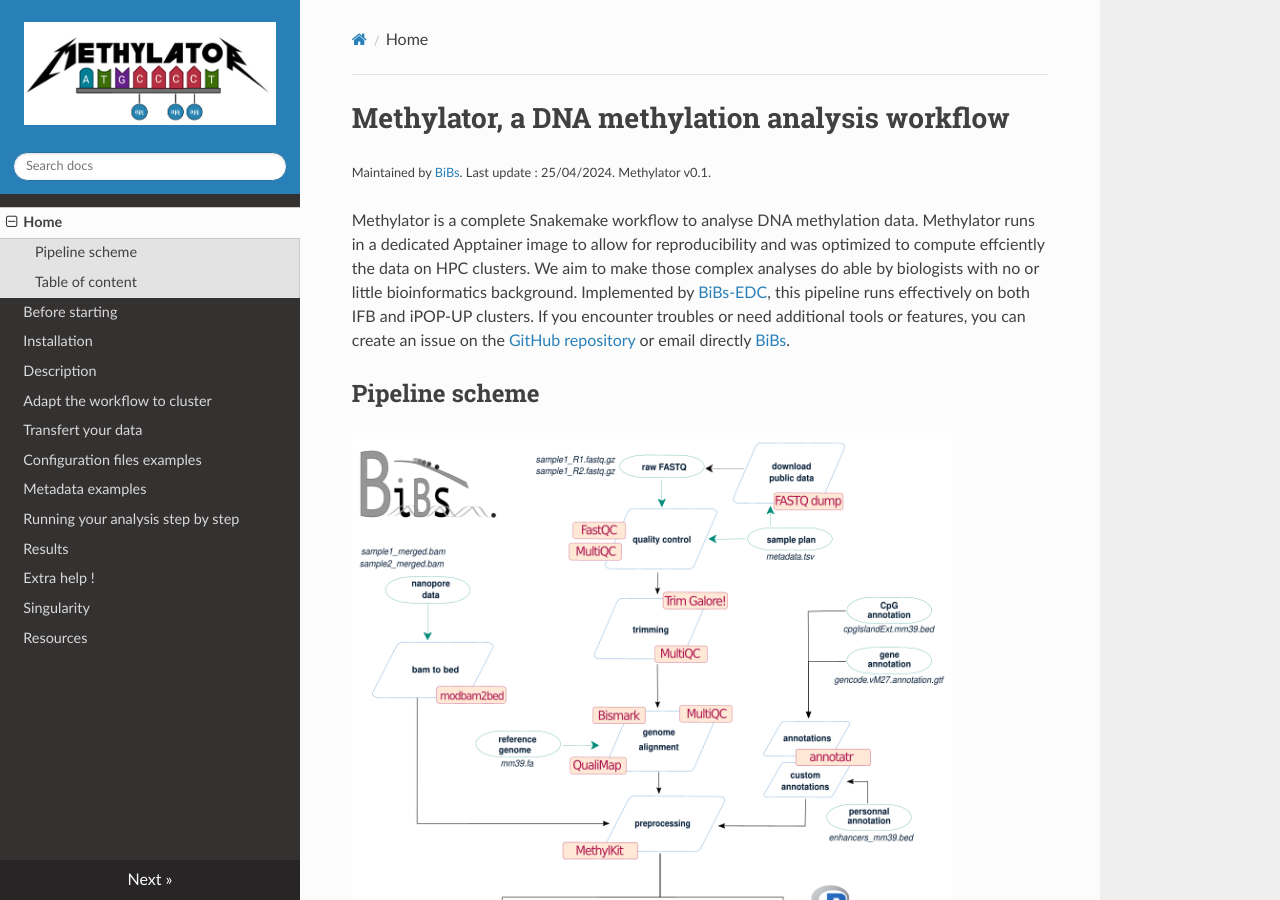
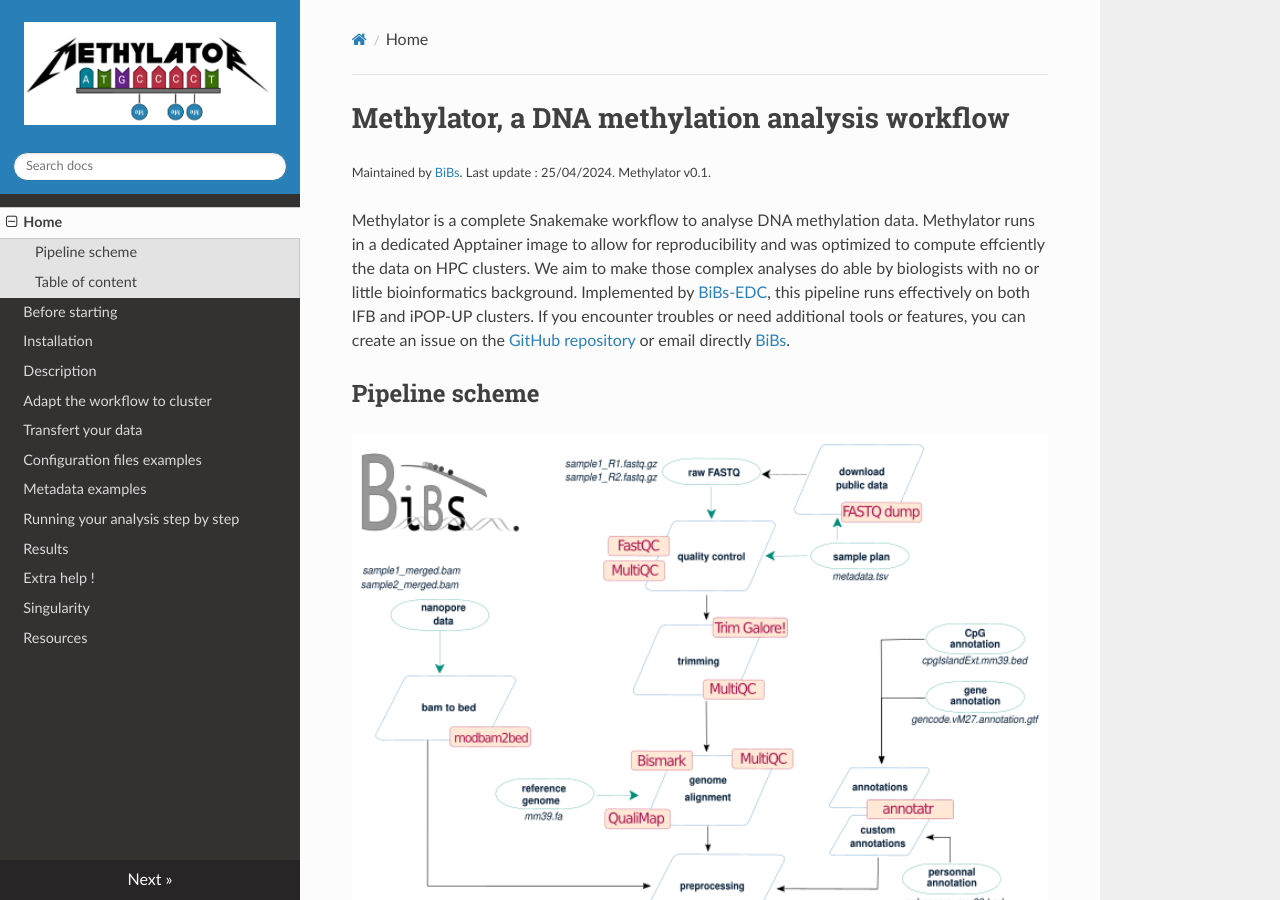
Before and after one commit to parisepigenetics/Methylator-Documentation, an MkDocs documentation site: the page built from docs/index.md, in a window 1280 px wide and 900 px high. Built offline with MkDocs 1.6.1, drawn with Linux system fonts in a browser that asks for light colours; nearby versions of some CDN libraries.

Commit message:
Update index.md

```diff
--- a/docs/index.md
+++ b/docs/index.md
@@ -5,7 +5,7 @@
 Methylator is a complete Snakemake workﬂow to analyse DNA methylation data. Methylator runs in a dedicated Apptainer image to allow for reproducibility and was optimized to compute effciently the data on HPC clusters. We aim to make those complex analyses do able by biologists with no or little bioinformatics background. Implemented by [BiBs-EDC](https://parisepigenetics.github.io/bibs/), this pipeline runs effectively on both IFB and iPOP-UP clusters. If you encounter troubles or need additional tools or features, you can create an issue on the [GitHub repository](https://github.com/parisepigenetics/Methylator/issues) or email directly [BiBs](mailto:bibsATparisepigenetics.com).
 
 ## Pipeline scheme
-![Methylator Schema](img/methylator_sheme_2.png){: width=600px }
+![Methylator Schema](img/methylator_sheme_2.png){: width=800px }
 
 !!! warning
     This is a BETA version of the workflow, and of this documentation ! There is no guarantee !
```
